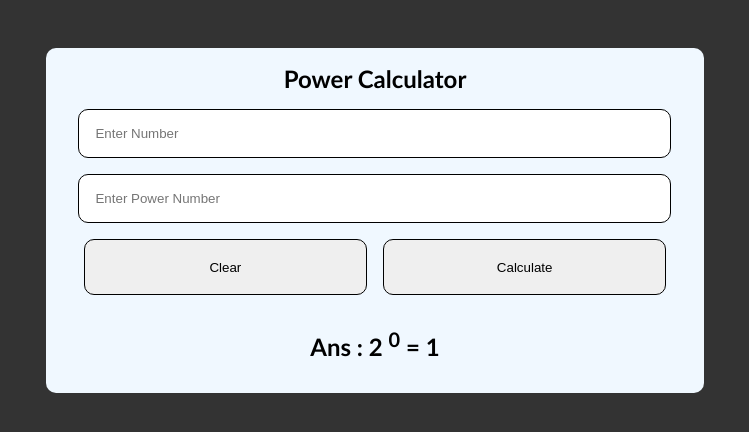
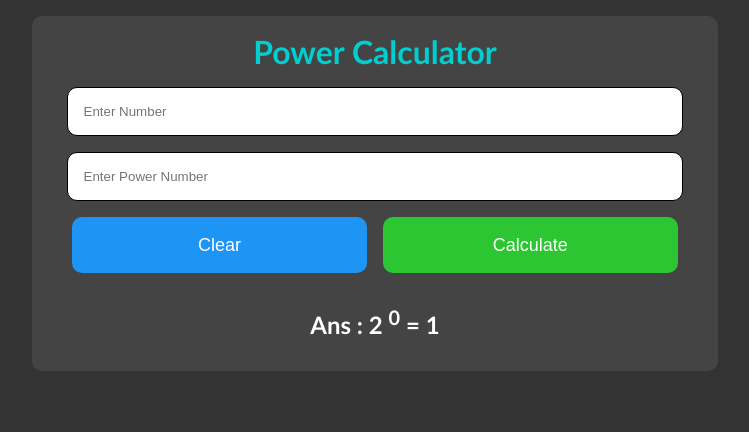
Before and after one commit to puspalalnewar/Power-Calculator, a plain HTML site: page index.html in a window 1280 px wide. Shown: the whole page, without its empty margins (265-1014 px from the left). Drawn offline with Linux system fonts and the light colour scheme.

Commit message:
Updated CSS

```diff
--- a/style.css
+++ b/style.css
@@ -10,17 +10,19 @@ body{
     font-family: 'Gill Sans', 'Gill Sans MT', Calibri, 'Trebuchet MS', sans-serif;
 }
 .box{
-    margin-top: 3rem;
     padding-bottom: 2rem;
     border-radius: 10px;
-    background-color: aliceblue;
+    background: #444444;
+    color: white;
+    margin-top: 1rem;
 }
 header{
     text-align: center;
     margin-top: 1rem;
-    font-size: x-large;
+    font-size: xx-large;
     font-weight: bold;
     margin-bottom: 1rem;
+    color: darkturquoise;
 }
 input{
     width: 90%;
@@ -43,6 +45,11 @@ p{
 }
 #calculate{
     margin-left: 1rem;
+    background: #2cc633;
+
+}
+#reset{
+    background-color: #1e94f4;
 }
 button{
     width: 43%;
@@ -51,4 +58,9 @@ button{
     border-radius: 10px;
     border: 1px solid black;
     cursor: pointer;
+    font-size: larger;
+    font-size: large;
+    color: white;
+    border: none;
+    outline: 0;
 }
```
